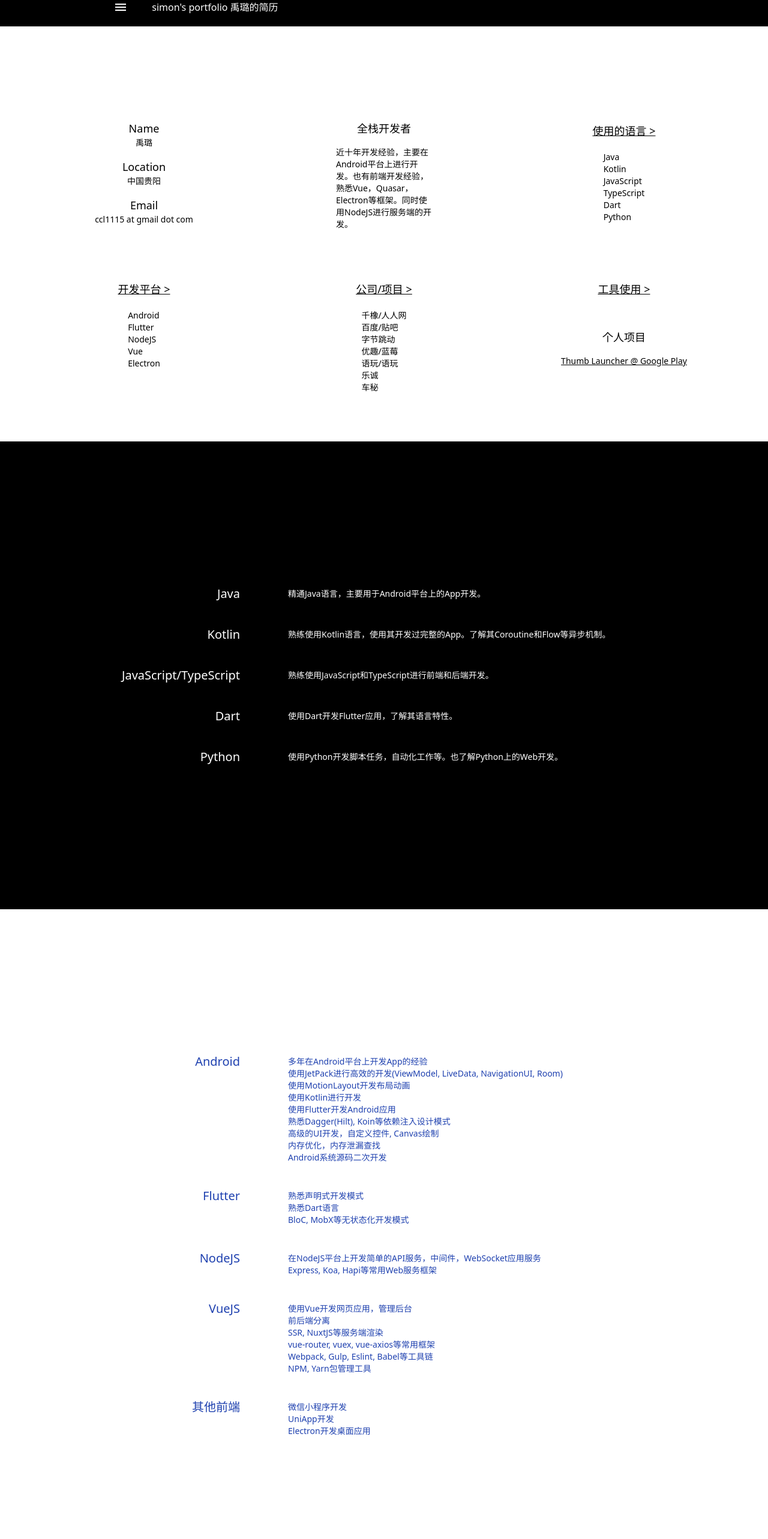
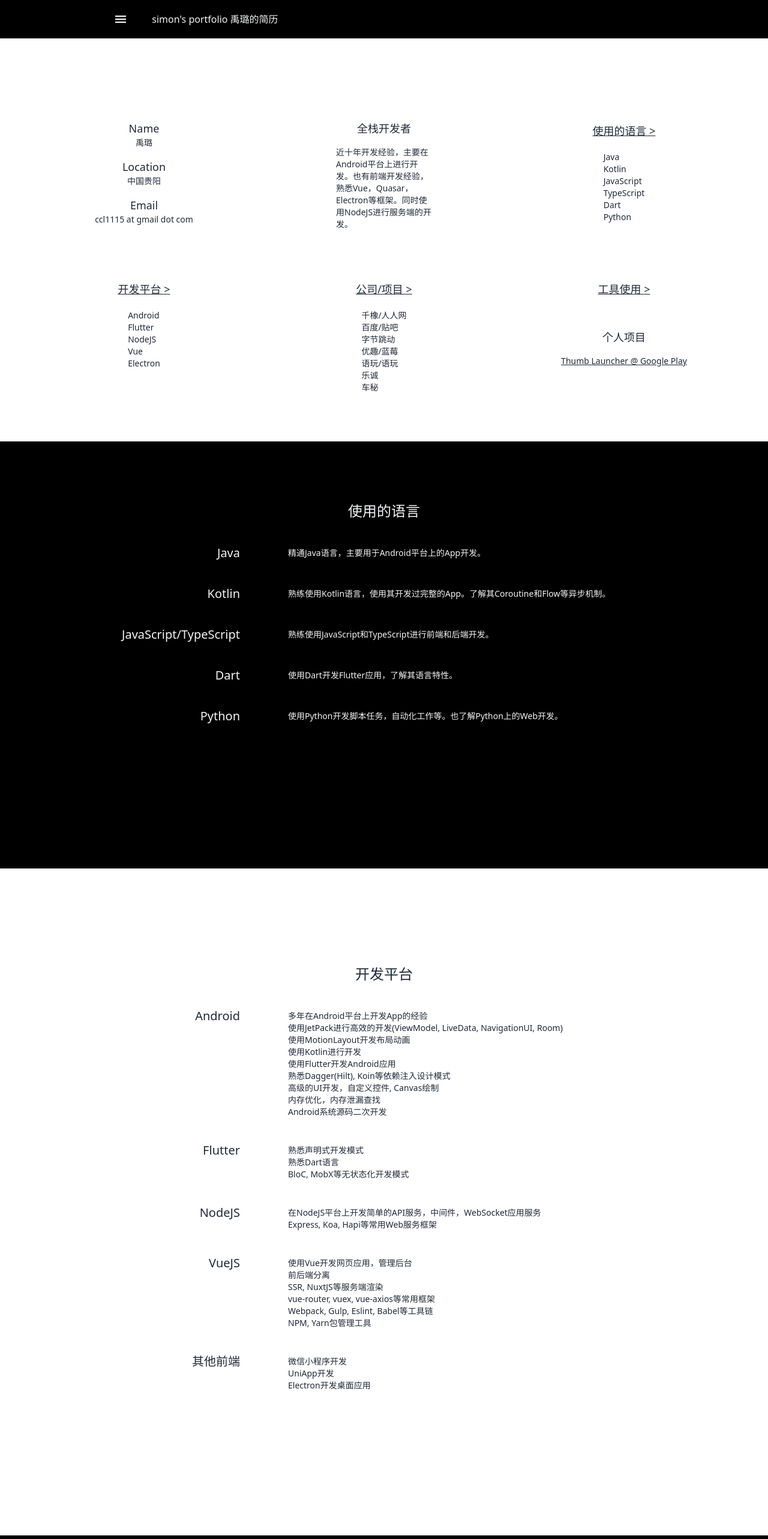
Before and after one commit to ccl1115/portfolio, a Svelte app: page / in a window 1280 px wide. Shown: the top 2566 px of the page at 60% size. Built offline with nearby package versions, Linux system fonts and the light colour scheme; what @tailwindcss/ui would draw is missing.

Commit message:
ui color and layout

```diff
--- a/src/App.svelte
+++ b/src/App.svelte
@@ -3,8 +3,8 @@
 </script>
 
 <main class="m-0 p-0">
-  <div id="header" class="bg-black text-white overflow-hidden">
-    <div class="grid grid-cols-6 gap-0 h-30 fixed w-full z-10 pb-5 bg-black">
+  <div id="header" class="bg-black text-gray-100 overflow-hidden">
+    <div class="grid grid-cols-6 gap-0 h-30 fixed w-full z-10 pt-5 pb-5 bg-black">
       <div class="col-span-1 flex flex-row items-end justify-end">
         <img
           alt="menu"
@@ -13,8 +13,8 @@
           src="./assets/menu.png"
         />
       </div>
-      <div class="col-span-2 flex flex-row items-end mx-10">
-        <p>{title}</p>
+      <div class="col-span-5 flex flex-row items-end mx-10">
+        <p class="text-gray-100">{title}</p>
       </div>
     </div>
   </div>
@@ -23,7 +23,7 @@
     <div class="mt-40">
       <!-- <div class="text-7xl text-center underline">hi there, i'm simon yu</div> -->
     </div>
-    <div class="grid grid-cols-1 md:grid-cols-3 gap-20 mx-20 my-20 pt-10">
+    <div class="text-gray-800 grid grid-cols-1 md:grid-cols-3 gap-20 mx-20 my-20 pt-10">
       <div class="flex flex-col items-center">
         <p class="text-lg">Name</p>
         <p class="text-sm">禹璐</p>
@@ -34,7 +34,7 @@
       </div>
       <div class="flex flex-col items-center">
         <p class="text-lg pb-4">全栈开发者</p>
-        <p class="mx-20 text-sm">
+        <p class="lg:mx-20 text-sm ">
           近十年开发经验，主要在Android平台上进行开发。也有前端开发经验，熟悉Vue，Quasar，Electron等框架。同时使用NodeJS进行服务端的开发。
         </p>
       </div>
@@ -72,7 +72,7 @@
             公司/项目 >
           </p>
         </a>
-        <ul class="mx-20 text-sm">
+        <ul class="lg:mx-20 text-sm">
           <li>千橡/人人网</li>
           <li>百度/贴吧</li>
           <li>字节跳动</li>
@@ -101,35 +101,37 @@
     </div>
   </div>
 
-  <div id="languages" class="bg-black text-white py-20">
-    <div class="grid grid-cols-3 gap-x-20 gap-y-10 mx-20 my-40">
-      <div class="text-right text-xl">Java</div>
-      <div class="col-span-2 text-sm mt-1">
+  <div id="languages" class="bg-black text-gray-100 py-20">
+    <div class="grid grid-cols-3 gap-x-20 gap-y-10 mx-20 mt-5 mb-40">
+      <div class="col-span-3 text-center text-2xl mb-15">使用的语言</div>
+      <div class="col-span-3 lg:col-span-1 text-right text-xl">Java</div>
+      <div class="col-span-3 lg:col-span-2 text-sm mt-1">
         精通Java语言，主要用于Android平台上的App开发。
       </div>
-      <div class="text-right text-xl">Kotlin</div>
-      <div class="col-span-2 text-sm mt-1">
+      <div class="col-span-3 lg:col-span-1 text-right text-xl">Kotlin</div>
+      <div class="col-span-3 lg:col-span-2 text-sm mt-1">
         熟练使用Kotlin语言，使用其开发过完整的App。了解其Coroutine和Flow等异步机制。
       </div>
-      <div class="text-right text-xl">JavaScript/TypeScript</div>
-      <div class="col-span-2 text-sm mt-1">
+      <div class="col-span-3 lg:col-span-1 text-right text-xl">JavaScript/TypeScript</div>
+      <div class="col-span-3 lg:col-span-2 text-sm mt-1">
         熟练使用JavaScript和TypeScript进行前端和后端开发。
       </div>
-      <div class="text-right text-xl">Dart</div>
-      <div class="col-span-2 text-sm mt-1">
+      <div class="col-span-3 lg:col-span-1 text-right text-xl">Dart</div>
+      <div class="col-span-3 lg:col-span-2 text-sm mt-1">
         使用Dart开发Flutter应用，了解其语言特性。
       </div>
-      <div class="text-right text-xl">Python</div>
-      <div class="col-span-2 text-sm mt-1">
+      <div class="col-span-3 lg:col-span-1 text-right text-xl">Python</div>
+      <div class="col-span-3 lg:col-span-2 text-sm mt-1">
         使用Python开发脚本任务，自动化工作等。也了解Python上的Web开发。
       </div>
     </div>
   </div>
 
-  <div id="platforms" class="bg-orange-100 text-blue-800 py-20">
-    <div class="grid grid-cols-3 gap-x-20 gap-y-10 mx-20 my-40">
-      <div class="text-right text-xl">Android</div>
-      <div class="col-span-2 text-sm pt-1">
+  <div id="platforms" class="bg-white text-gray-800 py-20">
+    <div class="grid grid-cols-3 gap-x-20 gap-y-10 mx-20 mt-20 mb-40">
+      <div class="col-span-3 text-center text-2xl">开发平台</div>
+      <div class="col-span-3 lg:col-span-1 text-right text-xl">Android</div>
+      <div class="col-span-3 lg:col-span-2 text-sm pt-1">
         <p>多年在Android平台上开发App的经验</p>
         <p>使用JetPack进行高效的开发(ViewModel, LiveData, NavigationUI, Room)</p>
         <p>使用MotionLayout开发布局动画</p>
@@ -141,21 +143,21 @@
         <p>Android系统源码二次开发</p>
       </div>
 
-      <div class="text-right text-xl">Flutter</div>
-      <div class="col-span-2 text-sm pt-1">
+      <div class="col-span-3 lg:col-span-1 text-right text-xl">Flutter</div>
+      <div class="col-span-3 lg:col-span-2 text-sm pt-1">
         <p>熟悉声明式开发模式</p>
         <p>熟悉Dart语言</p>
         <p>BloC, MobX等无状态化开发模式</p>
       </div>
 
-      <div class="text-right text-xl">NodeJS</div>
-      <div class="col-span-2 text-sm pt-1">
+      <div class="col-span-3 lg:col-span-1 text-right text-xl">NodeJS</div>
+      <div class="col-span-3 lg:col-span-2 text-sm pt-1">
         <p>在NodeJS平台上开发简单的API服务，中间件，WebSocket应用服务</p>
         <p>Express, Koa, Hapi等常用Web服务框架</p>
       </div>
 
-      <div class="text-right text-xl">VueJS</div>
-      <div class="col-span-2 text-sm pt-1">
+      <div class="col-span-3 lg:col-span-1 text-right text-xl">VueJS</div>
+      <div class="col-span-3 lg:col-span-2 text-sm pt-1">
         <p>使用Vue开发网页应用，管理后台</p>
         <p>前后端分离</p>
         <p>SSR, NuxtJS等服务端渲染</p>
@@ -163,8 +165,8 @@
         <p>Webpack, Gulp, Eslint, Babel等工具链</p>
         <p>NPM, Yarn包管理工具</p>
       </div>
-      <div class="text-right text-xl">其他前端</div>
-      <div class="col-span-2 text-sm pt-1">
+      <div class="col-span-3 lg:col-span-1 text-right text-xl">其他前端</div>
+      <div class="col-span-3 lg:col-span-2 text-sm pt-1">
         <p>微信小程序开发</p>
         <p>UniApp开发</p>
         <p>Electron开发桌面应用</p>
@@ -172,56 +174,57 @@
     </div>
   </div>
 
-  <div id="projects" class="bg-blue-100 text-indigo-700 py-20">
-    <div class="grid grid-cols-3 gap-x-20 gap-y-10 mx-20 my-40">
-      <div class="text-right">
+  <div id="projects" class="bg-black text-gray-100 py-20">
+    <div class="grid grid-cols-3 gap-x-20 gap-y-10 mx-20 mt-5 mb-40">
+      <div class="col-span-3 text-center text-2xl mb-15">公司和项目</div>
+      <div class="col-span-3 lg:col-span-1 text-right">
         <p class="text-sm">北京千橡科技有限公司</p>
         <p class="text-xl">人人网</p>
         <p class="text-sm opacity-50">2011.09 - 2013.04</p>
       </div>
-      <div class="col-span-2 text-sm">
+      <div class="col-span-3 lg:col-span-2 text-sm">
         <p>开发人人网Android客户端</p>
         <p>重构客户端UI架构</p>
       </div>
 
-      <div class="text-right">
+      <div class="col-span-3 lg:col-span-1 text-right">
         <p class="text-sm">北京百度科技有限公司</p>
         <p class="text-xl">百度贴吧</p>
         <p class="text-sm opacity-50">2013.05 - 2014.05</p>
       </div>
-      <div class="col-span-2">
+      <div class="col-span-3 lg:col-span-2 text-sm">
         <p>百度贴吧SDK, 提供给第三方使用</p>
         <p>贴吧垂直版本</p>
         <p>class multi-dex, 插件系统, UI层级优化等技术问题</p>
       </div>
 
-      <div class="text-right text-xl">
+      <div class="col-span-3 lg:col-span-1 text-right text-xl">
         <p class="text-sm">北京优趣科技有限公司</p>
         <p class="text-xl">蓝莓</p>
         <p class="text-sm opacity-50">2014.05 - 2015.09</p>
       </div>
-      <div class="col-span-2">
+      <div class="col-span-3 lg:col-span-2 text-sm">
         <p>技术合伙人</p>
         <p>独立完成整个App开发</p>
         <p>聊天，Feed，群组等社交功能</p>
       </div>
 
-      <div class="text-right">
+      <div class="col-span-3 lg:col-span-1 text-right">
         <p class="text-sm">北京字节跳动科技有限公司</p>
         <p class="text-xl">时光相册</p>
         <p class="text-sm opacity-50">2015.10 - 2017.04</p>
       </div>
-      <div class="col-span-2">
+      <div class="col-span-3 lg:col-span-2 text-sm">
         <p>智能相册管理工具</p>
         <p>深度学习对照片进行识别和分类</p>
       </div>
 
-      <div class="text-right text-xl">
+      <div class="col-span-3 lg:col-span-1 text-right text-xl">
         <p class="text-sm">贵阳语玩科技有限公司</p>
         <p class="text-xl">语玩</p>
         <p class="text-sm opacity-50">2017.07 - 2018.12</p>
       </div>
-      <div class="col-span-2">
+      <div class="col-span-3 lg:col-span-2 text-sm">
         <p>狼人杀游戏客户端开发</p>
         <p>聊天室开发</p>
         <p>后台管理页面开发</p>
@@ -229,24 +232,24 @@
         <p>微信小程序 音频推流</p>
       </div>
 
-      <div class="text-right text-xl">
+      <div class="col-span-3 lg:col-span-1 text-right text-xl">
         <p class="text-sm">贵州乐诚科技有限公司</p>
         <p class="text-xl">乐诚监狱智能终端机</p>
         <p class="text-sm opacity-50">2019.05 - 2019.10</p>
       </div>
-      <div class="col-span-2">
+      <div class="col-span-3 lg:col-span-2 text-sm">
         <p>银行支付接口(PHP)</p>
         <p>终端Android客户端开发</p>
         <p>人脸识别门禁系统</p>
       </div>
 
-      <div class="text-right text-xl">
+      <div class="col-span-3 lg:col-span-1 text-right text-xl">
         <p class="text-sm">贵州车秘科技有限公司</p>
         <p class="text-xl">掌上车秘Android版</p>
         <p class="text-xl">岗亭系统Android版</p>
         <p class="text-sm opacity-50">2020.01 - 至今</p>
       </div>
-      <div class="col-span-2">
+      <div class="col-span-3 lg:col-span-2 text-sm">
         <p>基于蓝牙的室内车位导航系统</p>
         <p>MQTT岗亭消息推送</p>
         <p>掌上车秘App 1.0维护</p>
@@ -255,8 +258,9 @@
     </div>
   </div>
 
-  <div id="tools" class="bg-yellow-100 text-indigo-800 py-20">
-    <div class="grid grid-cols-4 gap-10 pt-10 mx-10">
+  <div id="tools" class="bg-white text-gray-800 py-20">
+    <div class="grid grid-cols-2 lg:grid-cols-4 mx-10 gap-10 pt-10 mt-5 mb-40">
+      <div class="col-span-2 lg:col-span-4 text-center text-2xl mb-15">使用的工具</div>
       <div class="text-xl text-right">Android Studio</div>
       <div class="mt-1">开发Android和Flutter应用</div>
       <div class="text-xl text-right">Visual Studio Code</div>
@@ -269,9 +273,12 @@
       <div class="mt-1">使用Docker快速搭建和维护各种基础服务, mysql, redis, gitlab, jenkins等, 搭建开发和测试环境</div>
       <div class="text-xl text-right">Figma</div>
       <div class="mt-1">简单的应用UI原型制作</div>
-      <div class="text-xl text-right">Adobe Photoshop/Illustrator</div>
+      <div class="text-xl text-right">Adobe Photoshop Illustrator</div>
       <div class="mt-1">切图，简单的图标制作</div>
     </div>
+  </div>
+  <div>
+    <p class="text-center text-gray-500">© 2021 all rights reversed by Simon Yu</p>
   </div>
 </main>
 
```
